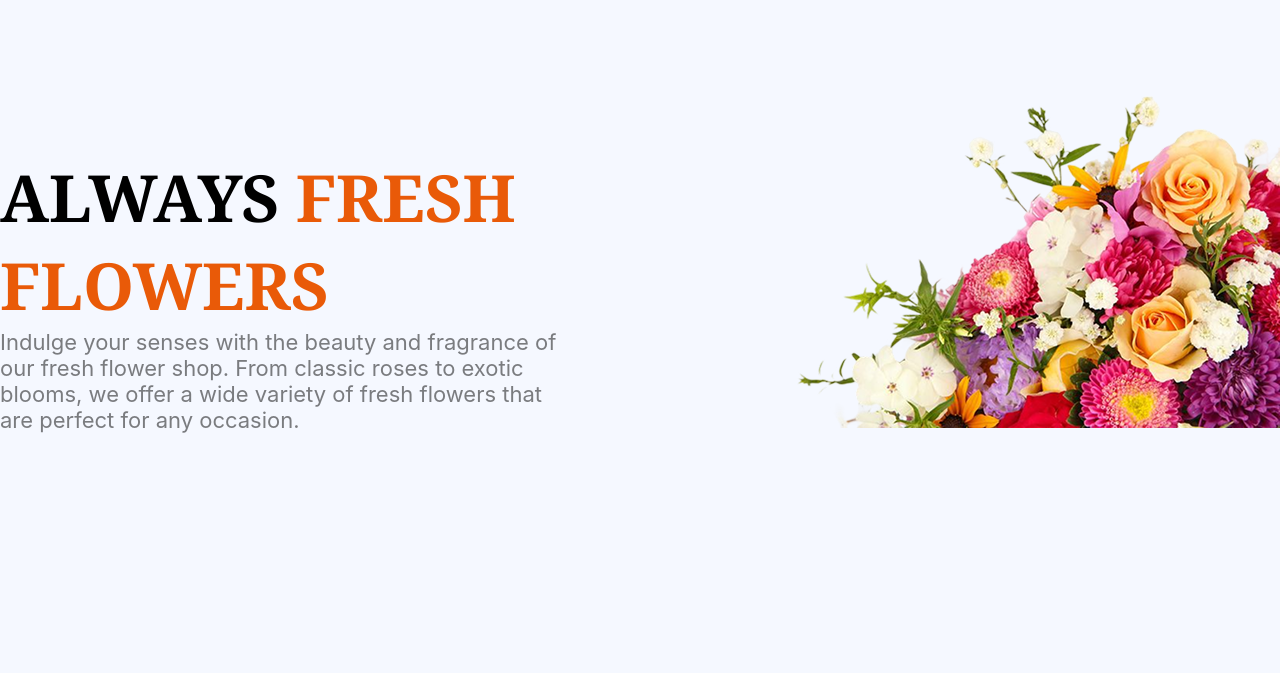
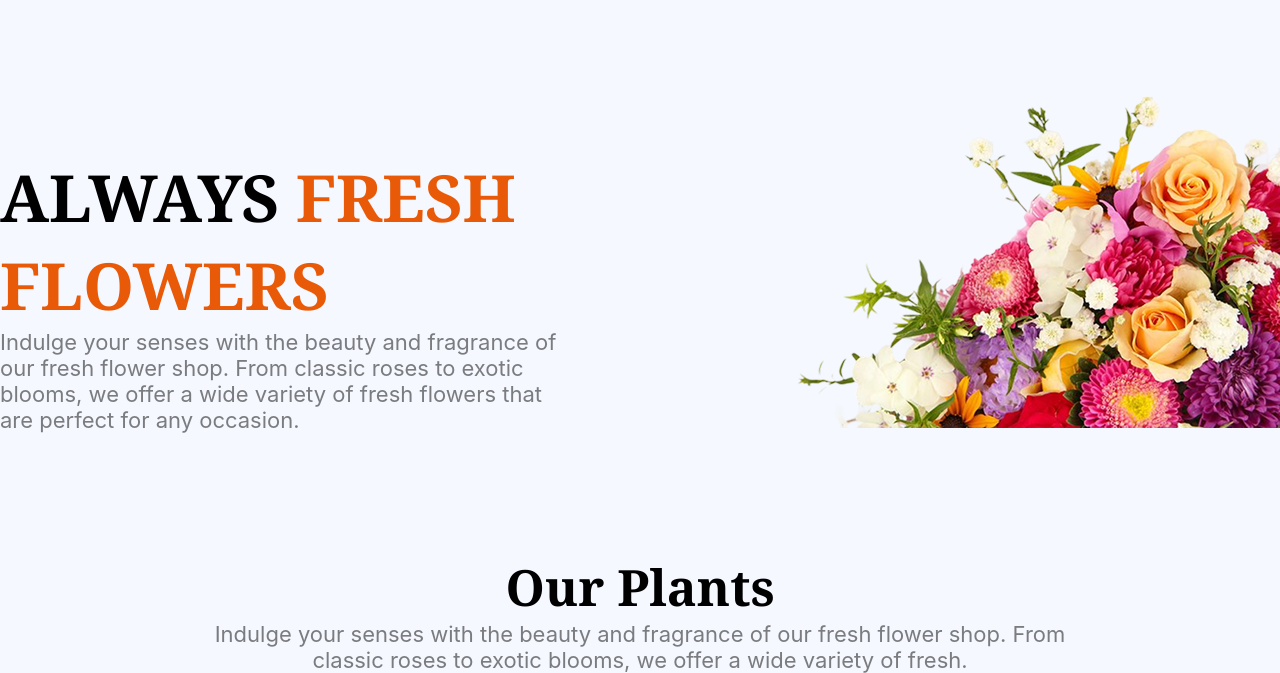
Before and after one commit to SyedShahanurShammas/flower_market_assignment2, a plain HTML site: page index.html in a window 1280 px wide. Shown: the part 135-808 px from the top of the page. Drawn offline with Linux system fonts and the light colour scheme.

Commit message:
plants section in progress

```diff
--- a/index.html
+++ b/index.html
@@ -55,7 +55,17 @@
       </section>
     </header>
 
-    <main class="container"></main>
+    <main class="container main-section">
+      <!-- plant section -->
+      <div class="plant-heading">
+        <h1 class="common-text">Our Plants</h1>
+        <p class="common-p-text">
+          Indulge your senses with the beauty and fragrance of our fresh flower
+          shop. From classic roses to exotic blooms, we offer a wide variety of
+          fresh.
+        </p>
+      </div>
+    </main>
     <footer></footer>
   </body>
 </html>
--- a/style/style.css
+++ b/style/style.css
@@ -14,6 +14,23 @@ body {
 .container {
   max-width: 1440px;
   margin: 0 auto;
+}
+:root {
+  --primary-color: #e95a08;
+}
+
+.common-text {
+  color: #000;
+  font-size: 50px;
+  font-weight: 700;
+  line-height: normal;
+}
+.common-p-text {
+  color: rgba(0, 0, 0, 0.5);
+  font-family: Inter;
+  font-size: 22px;
+  font-weight: 400;
+  line-height: normal;
 }
 
 /* nav */
@@ -56,7 +73,7 @@ ul li {
   line-height: normal;
 }
 .different {
-  color: #e95a08;
+  color: var(--primary-color);
 }
 .banner p {
   color: rgba(0, 0, 0, 0.5);
@@ -65,6 +82,16 @@ ul li {
   font-weight: 400;
   max-width: 570px;
 }
+/* mains section start*/
+.main-section {
+  margin-top: 120px;
+}
+.plant-heading {
+  text-align: center;
+  max-width: 888px;
+  margin: 0 auto;
+}
+
 /* Responsive for mobile device */
 @media screen and (max-width: 576px) {
   nav,
```
